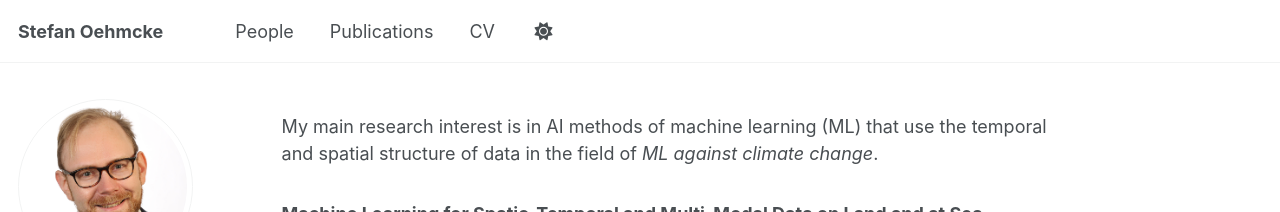
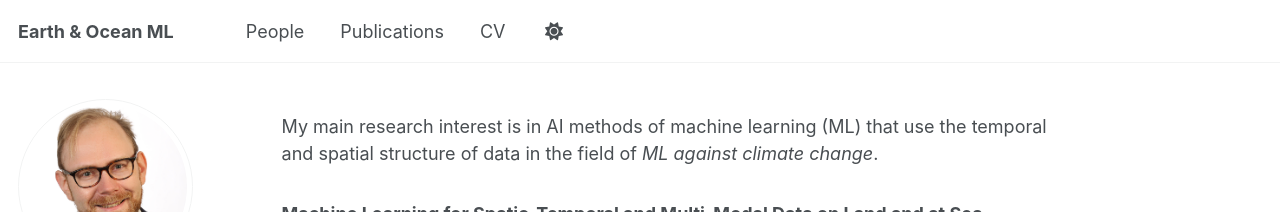
Before and after one commit to StefOe/StefOe.github.io, a Jekyll site: the page built from _pages/about.md, in a window 1280 px wide. Shown: the top 212 px of the page. Built offline with Jekyll 4.4.1, drawn with Linux system fonts in a browser that asks for light colours; some web fonts are replaced; a script that is not in the unit is left out.

Commit message:
Update _config.yml

```diff
--- a/_config.yml
+++ b/_config.yml
@@ -9,7 +9,7 @@
 # Basic Site Settings
 locale                   : "en-US"
 site_theme               : "default"
-title                    : "Stefan Oehmcke"
+title                    : "Earth & Ocean ML"
 title_separator          : "-"
 name                     : &name "Stefan Oehmcke"
 description              : &description "Professor for Visual and Analytic Computing in Ocean Technologies (VACOT), University of Rostock"
```
